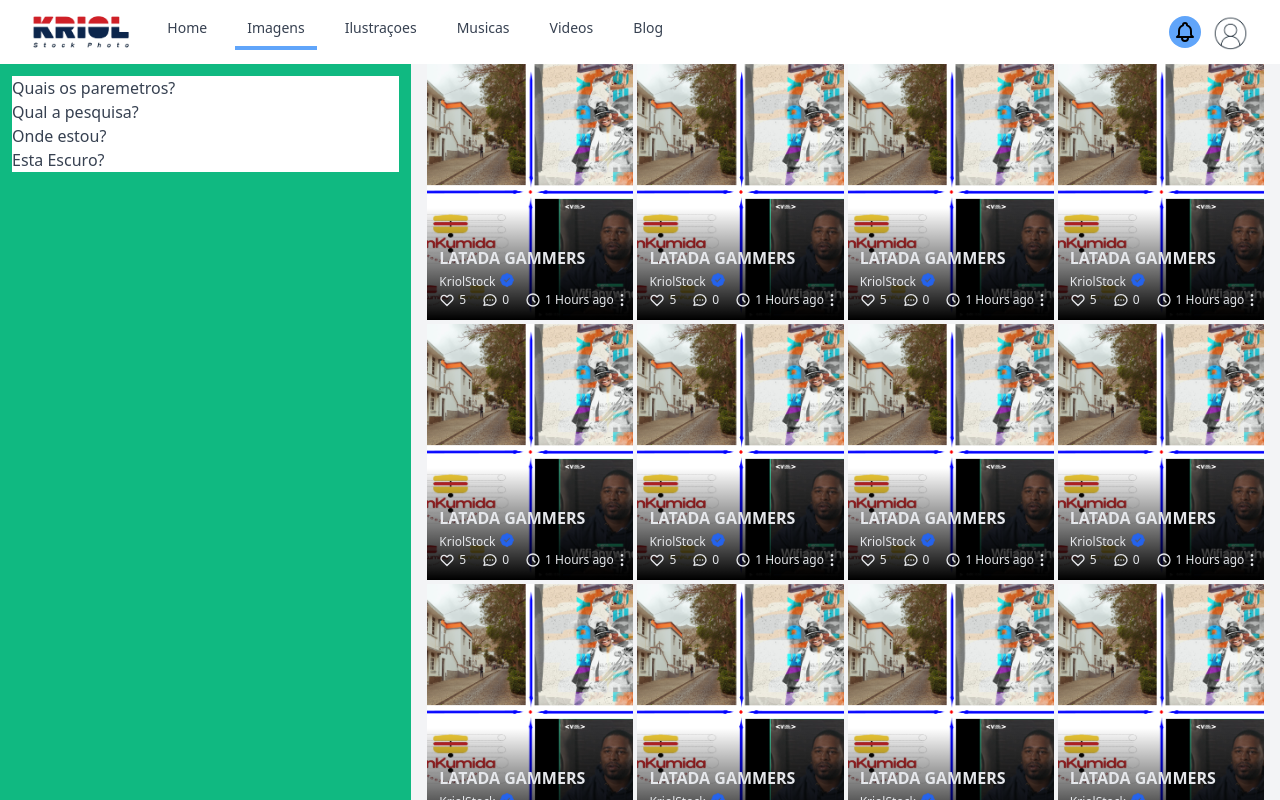
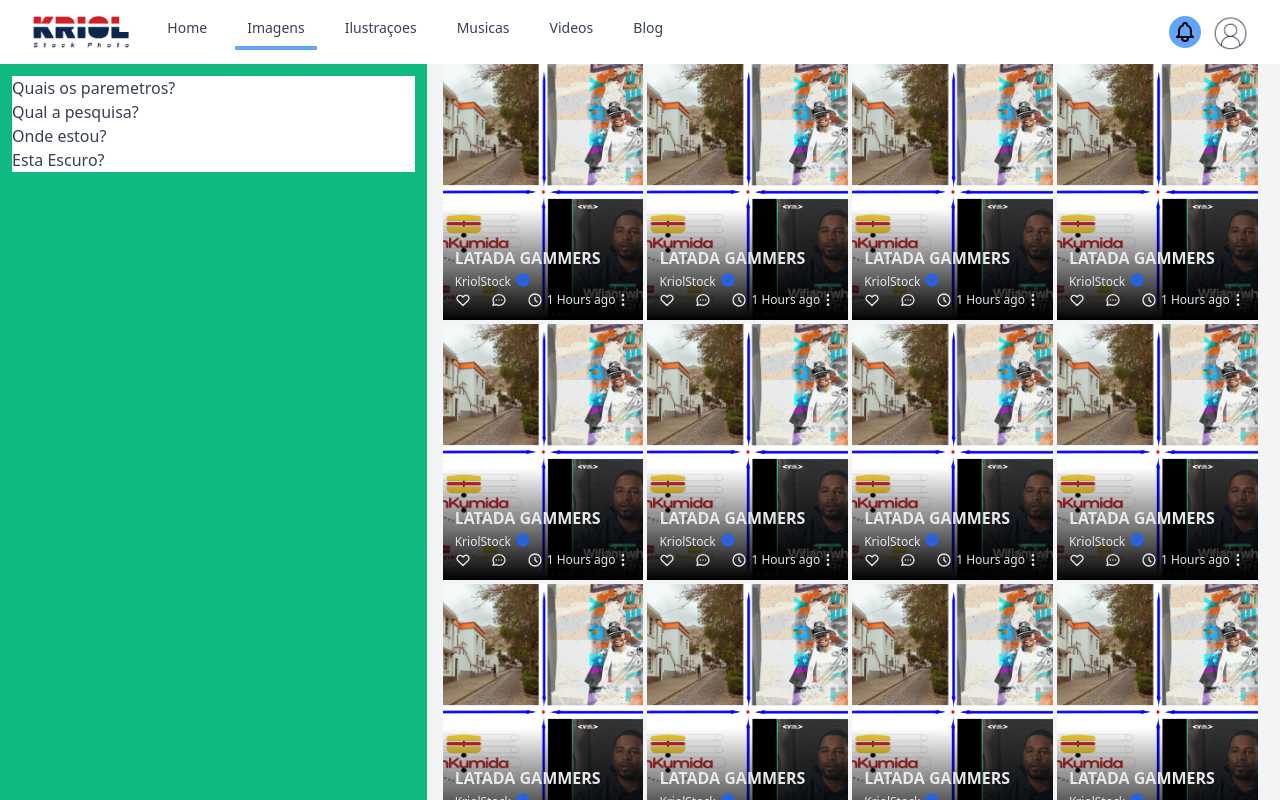
Before and after one commit to Coyas/kriolstockweb, a Next.js app: page /imagens in a window 1280 px wide. Shown: the top 800 px of the page. Built offline with nearby package versions, Linux system fonts and the light colour scheme.

Commit message:
get like & comenta props

```diff
--- a/components/CardItens/index.js
+++ b/components/CardItens/index.js
@@ -65,7 +65,7 @@
 										</svg>
 									</a>
 								</Link>
-								<span className="text-xs ml-1 antialiased">5</span>
+								<span className="text-xs ml-1 antialiased">{props.like}</span>
 							</div>
 							<div className="w-max inline-flex ml-4 items-center">
 								<Link href={`/me/${props.id}/comenta`}>
@@ -86,7 +86,9 @@
 										</svg>
 									</a>
 								</Link>
-								<span className="text-xs ml-1 antialiased">0</span>
+								<span className="text-xs ml-1 antialiased">
+									{props.comenta}
+								</span>
 							</div>
 							<div className="w-max inline-flex ml-4 items-center">
 								<svg
```
